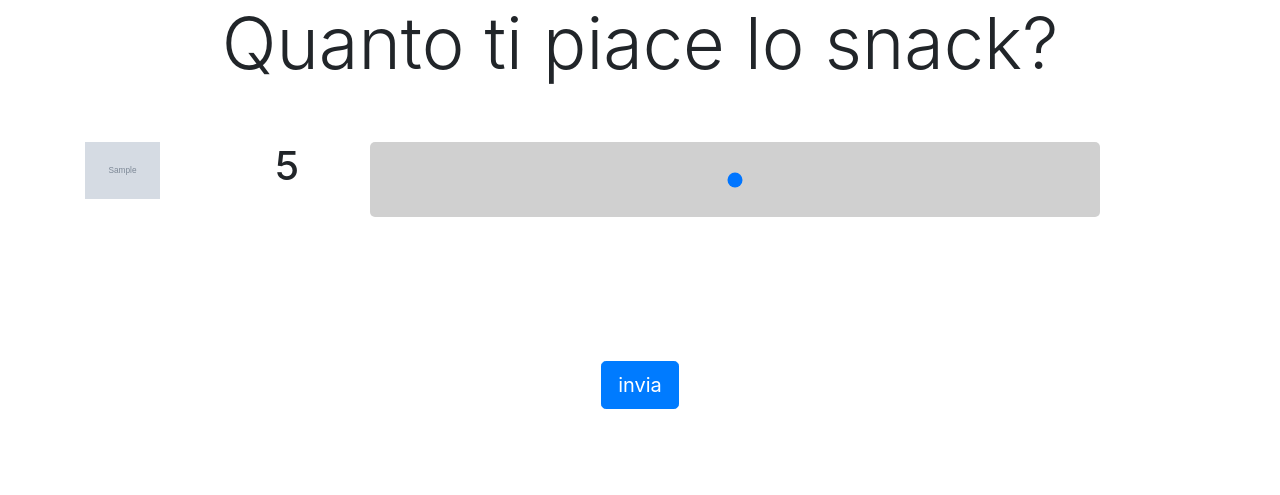
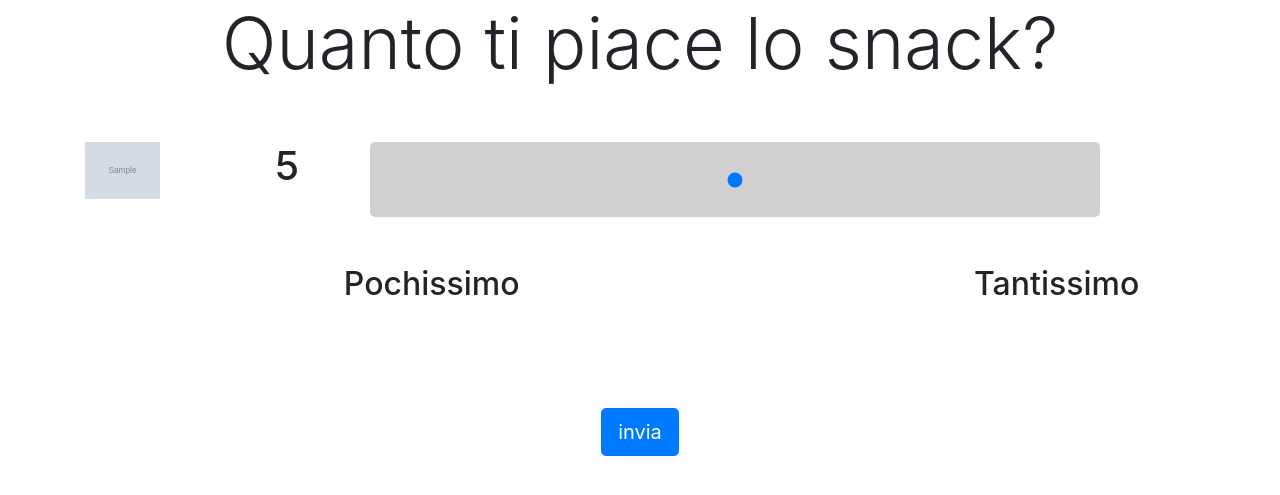
Before and after one commit to DCaliari/PowerSet_Choice, a Django app: template templates/Choice/slider.html in a window 1280 px wide. Shown: the top 495 px of the page. Run offline with Django 3.2, Linux system fonts and the light colour scheme; the template is opened without the code that fills it: most values are stand-ins (such as "Sample title", 1, 10 or a date in 2020); grey boxes marked "Sample" are stand-in pictures; parts of the project's set-up code (start-up, migrations or seed data) failed here and were passed over.

Commit message:
add tantissimo/pochissimo in the slider ad ND in the personality traits

```diff
--- a/templates/Choice/slider.html
+++ b/templates/Choice/slider.html
@@ -37,6 +37,16 @@
 	It is a security number.-->
 	{% csrf_token %}
 	<!-- this button sends the data to views.py -->
+	<div class="col-md-12 text-center">
+		<div class="row">
+			<div class="col-md-8 text-center">
+				<h2>Pochissimo</h2>
+			</div>
+			<div class="col-md-4 text-center">
+				<h2>Tantissimo</h2>
+			</div>
+		</div>
+	</div>
 	<br><br><br><br>
 	<div class="col-md-12">
 		<div class="text-center">
```
Also changed, not shown: Questionario_teacher/views.py (+8 -6 lines), databases/RecordPowerset.db, db.sqlite3.
